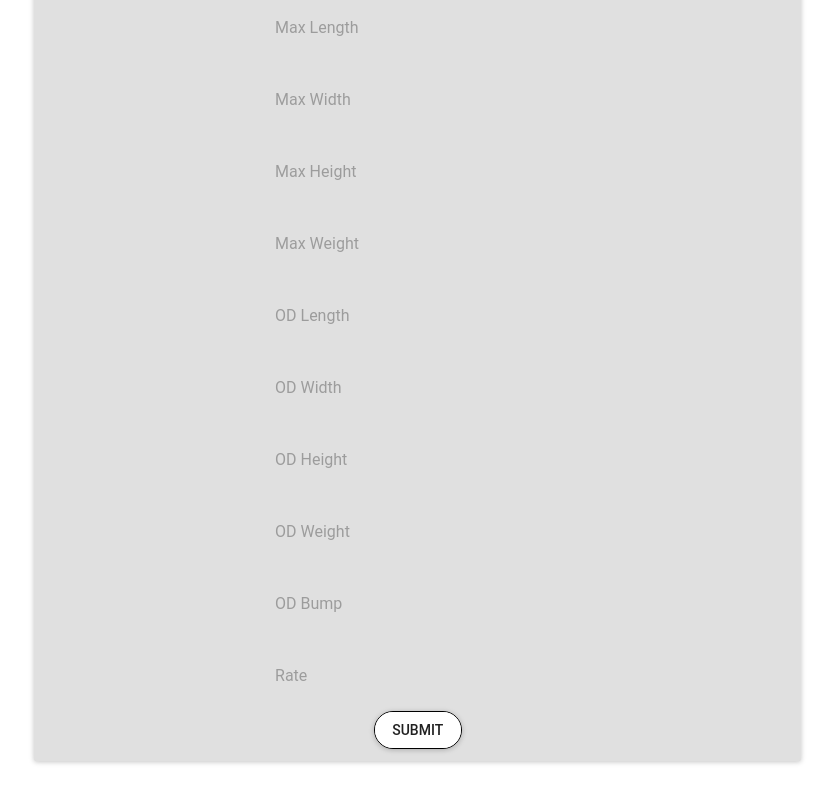
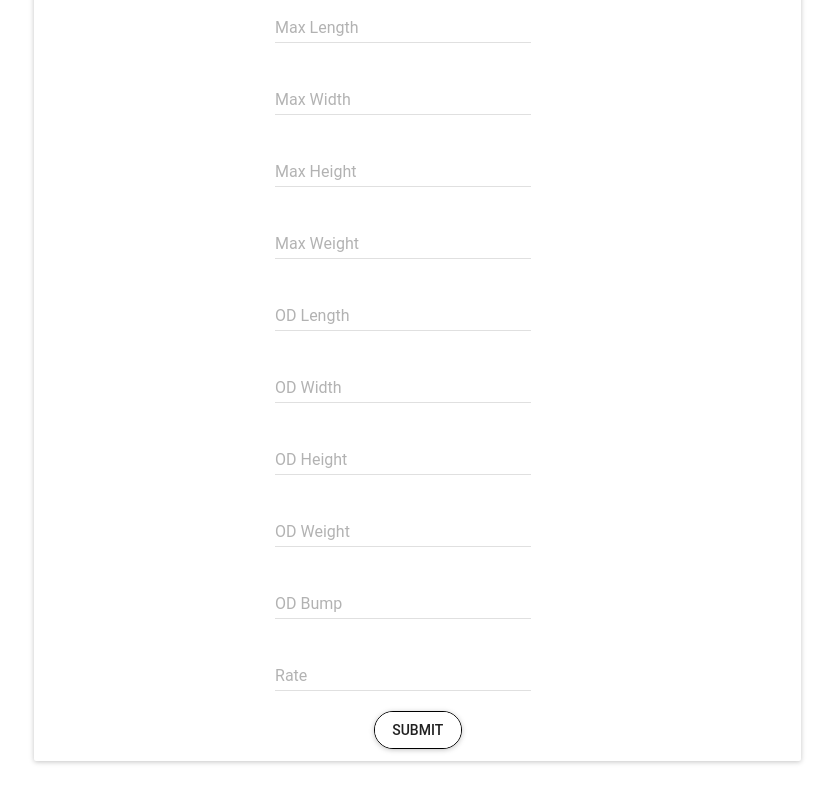
Before and after one commit to stward/equipment-admin, a React (Create React App) app: page /edit in a window 1280 px wide. Shown: the part 404-1204 px from the top of the page, without its empty margins (4-838 px from the left). Built offline with nearby package versions, Linux system fonts and the light colour scheme; what react-tap-event-plugin would draw is missing.

Commit message:
made small changes to edit/create page

```diff
--- a/src/Edit.js
+++ b/src/Edit.js
@@ -22,17 +22,14 @@
   paper: {
     paddingLeft: '20%',
     paddingRight: '20%',
-    marginLeft: 'auto',
-    marginRight: 'auto%',
+    margin: '0 auto',
     textAlign: 'center',
     display: 'inline-block',
-    backgroundColor: '#e0e0e0'
   },
   button: {
     margin: 12,
     borderRadius: 20,
     border: 'solid black 1px',
-    backgroundColor: '#e0e0e0',
     '& a': {
       borderRadius: 20
     }
```
